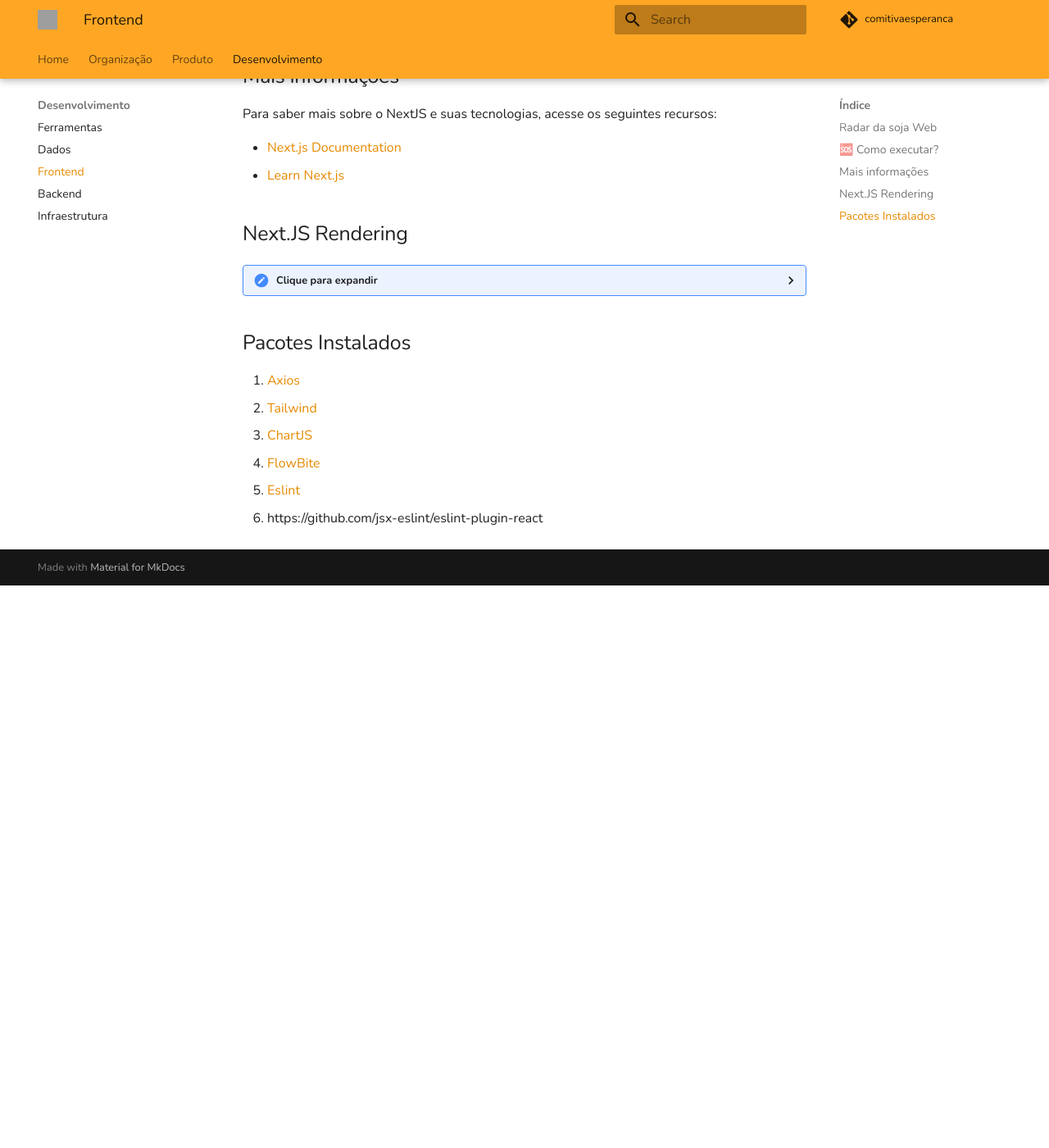
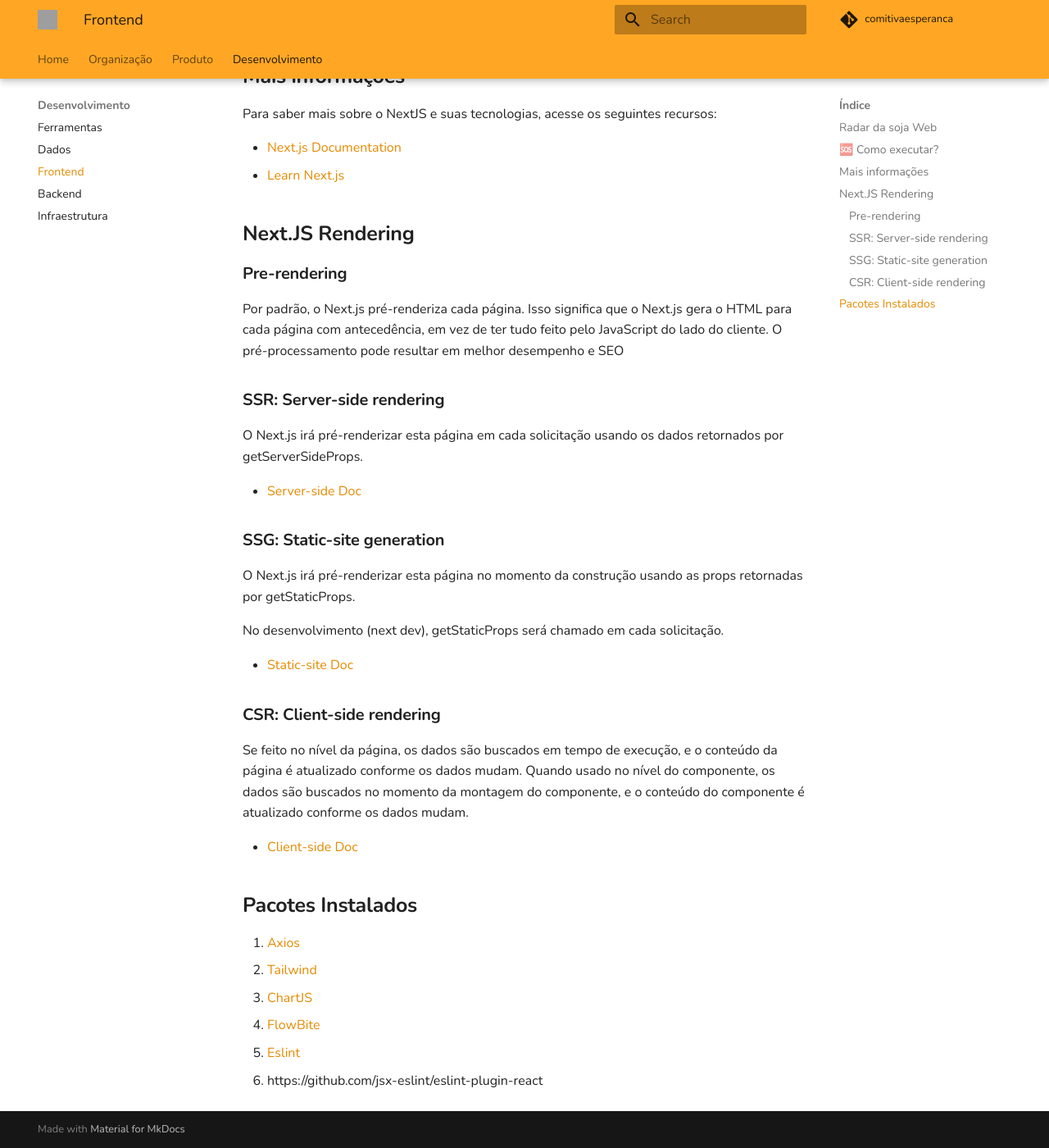
Before and after one commit to comitivaesperanca/docs, an MkDocs documentation site: the page built from docs/Frontend/index.md, in a window 1280 px wide and 1400 px high, scrolled down 745 px. Shown: the whole window at 82% size. Built offline with MkDocs 1.6.1 and Material for MkDocs 9.7.7, drawn with Linux system fonts in a browser that asks for light colours; comment, search, counter and statistics services are not loaded; before the commit the page ends 1459 px from its top, so only the background shows below that; some of the changed text lies outside the part shown; grey boxes are pictures that could not be loaded.

Commit message:
fix: ajustado links da página

```diff
--- a/docs/Frontend/index.md
+++ b/docs/Frontend/index.md
@@ -2,7 +2,7 @@
 
 
 
-## 🆘 Como executar?
+## 🆘 **Como executar?**
 A plataforma é feita em Next e usando Typescript:
 - *[Nextjs](<https://nextjs.org/>)*
 - *[Typescript](<https://www.typescriptlang.org/>)*
@@ -25,45 +25,39 @@ docker-compose up -d --build
 Após a execução do comando, a plataforma estará disponível para uso. <br>
 - Para acessar, acesse o endereço: http://localhost:3000
 
-## Mais informações
+## **Mais informações**
 
 Para saber mais sobre o NextJS e suas tecnologias, acesse os seguintes recursos:
 
 - [Next.js Documentation](https://nextjs.org/docs)
 - [Learn Next.js](https://nextjs.org/learn)
 
-## Next.JS Rendering
+## **Next.JS Rendering**
 
-<details>
-  <summary>Clique para expandir</summary>
-
-### Pre-rendering
+### **Pre-rendering**
 
 Por padrão, o Next.js pré-renderiza cada página. Isso significa que o Next.js gera o HTML para cada página com antecedência, em vez de ter tudo feito pelo JavaScript do lado do cliente. O pré-processamento pode resultar em melhor desempenho e SEO
 
-### SSR: Server-side rendering
+### **SSR: Server-side rendering**
 
 O Next.js irá pré-renderizar esta página em cada solicitação usando os dados retornados por getServerSideProps.
 
-https://nextjs.org/docs/basic-features/data-fetching/get-server-side-props
+- [Server-side Doc](https://nextjs.org/docs/basic-features/data-fetching/get-server-side-props)
 
-### SSG: Static-site generation
+### **SSG: Static-site generation**
 
 O Next.js irá pré-renderizar esta página no momento da construção usando as props retornadas por getStaticProps.
 
 No desenvolvimento (next dev), getStaticProps será chamado em cada solicitação.
 
-https://nextjs.org/docs/basic-features/data-fetching/get-static-props
+- [Static-site Doc](https://nextjs.org/docs/basic-features/data-fetching/get-static-props)
 
-### CSR: Client-side rendering
+### **CSR: Client-side rendering**
 
 Se feito no nível da página, os dados são buscados em tempo de execução, e o conteúdo da página é atualizado conforme os dados mudam. Quando usado no nível do componente, os dados são buscados no momento da montagem do componente, e o conteúdo do componente é atualizado conforme os dados mudam.
 
-https://nextjs.org/docs/basic-features/data-fetching/client-side
-
-</details>
-
-## Pacotes Instalados
+- [Client-side Doc](https://nextjs.org/docs/basic-features/data-fetching/client-side)
+## **Pacotes Instalados**
 
 1. [Axios](https://github.com/axios/axios)
 3. [Tailwind](https://tailwindcss.com/)
```
